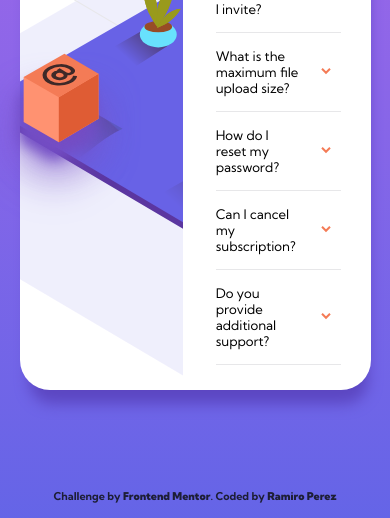
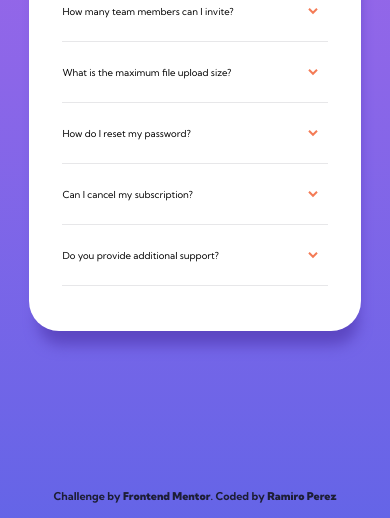
Before and after one commit to RamiroPerez07/faq-accordion-card, a plain HTML site: page index.html in a window 390 px wide. Shown: the part 326-844 px from the top of the page. Drawn offline with Linux system fonts and the light colour scheme.

Commit message:
adaptado a responsive

```diff
--- a/styles.css
+++ b/styles.css
@@ -31,7 +31,7 @@
     --fs-small1: 0.9rem;
     --fs-medium0: 1rem;
     --fs-medium1: 1.1rem;
-    --fs-large0: 1.2rem;
+    --fs-large0: 2rem;
     --fs-large1: 2.5rem;
 
     /* Font Weights */
@@ -51,7 +51,7 @@ body{
 }
 
 main{
-    width: 90%;
+    width: 80%;
     max-width: 950px;
     height: auto;
     min-height: 550px;
@@ -64,6 +64,8 @@ main{
     border-radius: 30px;
     position: relative;
     box-shadow: 3px 20px 14px -6px var(--sombra);
+    margin-bottom: 100px;
+    margin-top: 100px;
 }
 
 .section-frame{
@@ -77,9 +79,11 @@ main{
 }
 
 .background-svg-pattern{
-    width: 1000px;
-    height: 1000px;
-    background-image: url(./images/bg-pattern-desktop.svg);
+    width: 216%;
+    height: 183%;
+    /* width: 1000px;
+    height: 1000px; */
+    background-image: url("./images/bg-pattern-desktop.svg");
     background-repeat: no-repeat;
     background-position: center;
     background-size: contain;
@@ -89,9 +93,11 @@ main{
 }
 
 .ilustration-woman{
-    width: 525px;
-    height: 416px;
-    background-image: url(./images/illustration-woman-online-desktop.svg);
+    width: 114%;
+    height: 76%;
+    /* width: 525px;
+    height: 416px; */
+    background-image: url("./images/illustration-woman-online-desktop.svg");
     background-repeat: no-repeat;
     background-position: center center;
     background-size: contain;
@@ -101,9 +107,11 @@ main{
 }
 
 .box{
-    height: 160px;
-    width: 160px;
-    background-image: url(./images/illustration-box-desktop.svg);
+    height: 27%;
+    width: 17%;
+    /* height: 160px;
+    width: 160px; */
+    background-image: url("./images/illustration-box-desktop.svg");
     background-position: center;
     background-repeat: no-repeat;
     background-size: contain;
@@ -234,3 +242,90 @@ footer{
 
 
 /* Media Queries */
+
+@media (max-width: 1100px){
+    .background-svg-pattern {
+        width: 244%;
+        height: 189%;
+        left: -150%;
+        top: -57%;
+    }
+}
+
+@media (max-width: 880px){
+
+    .background-svg-pattern {
+        width: 244%;
+        height: 197%;
+        left: -150%;
+        top: -57%;
+    }
+}
+
+@media (max-width: 768px){
+    main{
+        grid-template-columns: 1fr;
+        width: 85%;
+        min-height: auto;
+    }
+
+    #right-section{
+        padding: 50px 10% 25px 10%;
+        display: grid;
+        grid-template-columns: 1fr;
+        align-items: start;
+        justify-items: start;
+        gap: 20px;
+        grid-template-rows: 30px 1fr;
+    }
+
+    h1{
+        width: 100%;
+        text-align: center;
+        font-size: var(--fs-large0);
+    }
+
+    #left-section{
+        height: 10px;
+        overflow: visible;
+        width: 1px;
+        justify-self: center;
+    }
+
+    .background-svg-pattern{
+        width: 200px;
+        height: 200px;
+        /* width: 1000px;
+        height: 1000px; */
+        background-image: url("./images/bg-pattern-mobile.svg");
+        top: -64px;
+        left: -100px;
+    }
+
+    .ilustration-woman{
+        width: 200px;
+        height: 200px;
+        /* width: 525px;
+        height: 416px; */
+        background-image: url("./images/illustration-woman-online-mobile.svg");
+        top: -115px;
+        left: -100px;
+    }
+
+    #q-container{
+        margin-bottom: 20px;
+    }
+
+    .box{
+        display: none;
+    }
+
+    .question{
+        font-size: var(--fs-small0);
+    }
+
+    .answer{
+        font-size: var(--fs-small0);
+    }
+
+}
```
